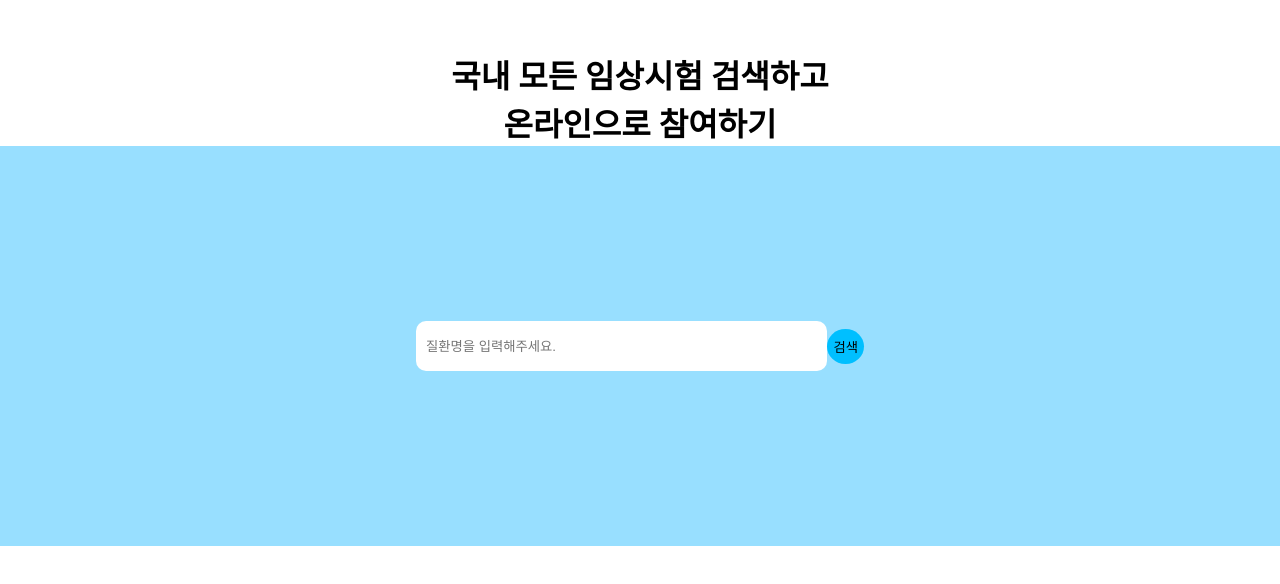
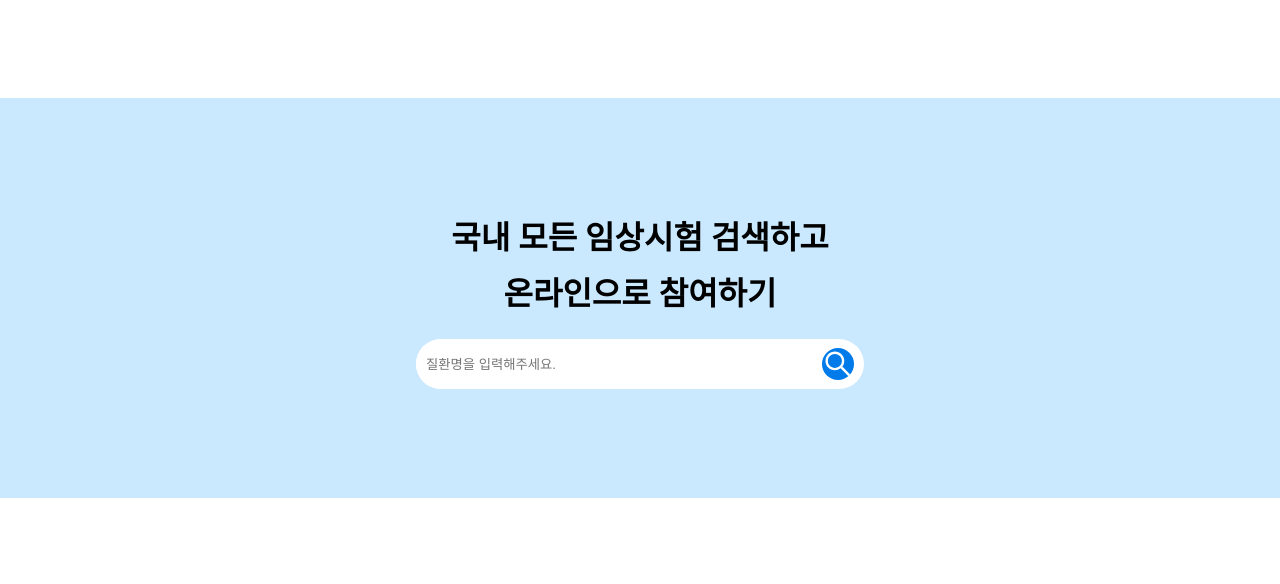
Before and after one commit to operat04/pre-onboarding-11th-4, a React (Create React App) app: page / in a window 1280 px wide. Shown: the part 102-686 px from the top of the page. Built offline with nearby package versions, Linux system fonts and the light colour scheme.

Commit message:
스타일 수정

```diff
--- a/package.json
+++ b/package.json
@@ -10,6 +10,7 @@
     "eslint-config-airbnb-base": "^15.0.0",
     "react": "^18.2.0",
     "react-dom": "^18.2.0",
+    "react-icons": "^4.10.1",
     "react-scripts": "5.0.1",
     "styled-components": "^6.0.4",
     "web-vitals": "^2.1.4"
--- a/src/App.js
+++ b/src/App.js
@@ -8,17 +8,12 @@ const Container = styled.div`
   flex-direction: column;
   align-items: center;
   justify-content: center;
-  h1 {
-    margin: 1px 0;
-  }
 `;
 function App() {
   return (
     <>
       <GlobalStyle />
       <Container>
-        <h1>국내 모든 임상시험 검색하고</h1>
-        <h1>온라인으로 참여하기</h1>
         <SearchContainer />
       </Container>
     </>
--- a/src/components/Result.js
+++ b/src/components/Result.js
@@ -31,7 +31,7 @@ export default Result;
 const ListContainer = styled.div`
   background-color: white;
   position: absolute;
-  top: 210px;
+  top: 255px;
   width: 35%;
   border-radius: 10px;
   border: 1px solid skyblue;
--- a/src/components/Search.js
+++ b/src/components/Search.js
@@ -1,5 +1,6 @@
 import { styled } from 'styled-components';
 import { useCallback, useEffect } from 'react';
+import { AiOutlineSearch } from 'react-icons/ai';
 import getData from '../api/axios';
 
 const Search = ({ setData, setIsFocus, input, setInput, setFocusIdx, data, focusIdx }) => {
@@ -71,7 +72,7 @@ const Search = ({ setData, setIsFocus, input, setInput, setFocusIdx, data, focus
         onFocus={handleFocus}
         onKeyDown={changeIdxNum}
       />
-      <button>검색</button>
+      <AiOutlineSearch className="icon" />
     </SearchContainer>
   );
 };
@@ -80,20 +81,27 @@ export default Search;
 
 const SearchContainer = styled.form`
   display: flex;
+  background-color: white;
   justify-content: space-between;
   align-items: center;
+  border-radius: 42px;
   width: 35%;
+  margin-top: 20px;
   input {
     flex: 1;
     border: none;
     padding-left: 10px;
+    border-radius: 42px;
     height: 50px;
-    border-radius: 10px;
+    &:focus {
+      outline: none;
+    }
   }
-  button {
-    border: none;
-    background-color: deepskyblue;
+  .icon {
+    font-size: 2rem;
+    color: white;
+    background-color: #007be9;
     border-radius: 50%;
-    height: 70%;
+    margin-right: 10px;
   }
 `;
--- a/src/components/SearchContainer.js
+++ b/src/components/SearchContainer.js
@@ -8,10 +8,13 @@ const SSearchContainer = styled.div`
   flex-direction: column;
   align-items: center;
   justify-content: center;
-  background-color: #98dfff;
+  background-color: #cae9ff;
   position: relative;
   width: 100%;
   height: 50%;
+  h1 {
+    margin: 5px 0;
+  }
 `;
 
 const SearchContainer = () => {
@@ -22,6 +25,8 @@ const SearchContainer = () => {
   const sliceData = data.slice(0, 10);
   return (
     <SSearchContainer>
+      <h1>국내 모든 임상시험 검색하고</h1>
+      <h1>온라인으로 참여하기</h1>
       <Search
         setData={setData}
         setIsFocus={setIsFocus}
```
Also changed, not shown: 1 other file (tests, documents, lock files or other folders).
